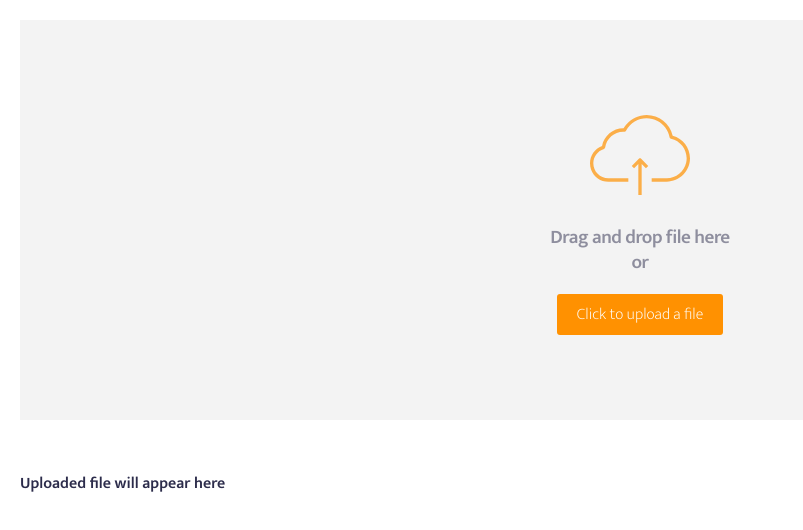
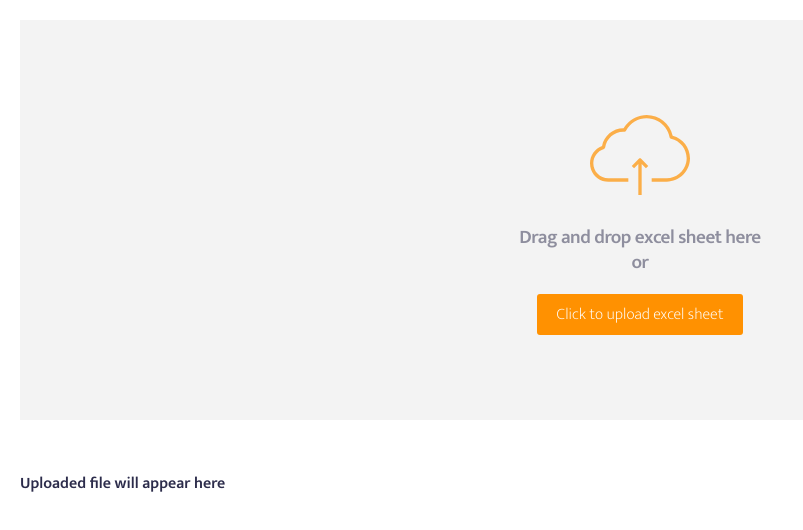
Before and after one commit to Sholanke/tangerine-life-assessment, a plain HTML site: page index.html in a window 1280 px wide. Shown: the whole page, without its empty margins (0-803 px from the left). Drawn offline with nearby package versions, Linux system fonts and the light colour scheme.

Commit message:
fix : accessibility

```diff
--- a/index.html
+++ b/index.html
@@ -20,7 +20,7 @@
     <div class="drop-area" title="drop file here for upload">
       <img src="./img/upload.svg" alt="" srcset="" />
       <p class="description">
-        Drag and drop file here
+        Drag and drop excel sheet here
         <br />
         or
       </p>
@@ -29,7 +29,7 @@
         id="file"
         accept=".csv, application/vnd.openxmlformats-officedocument.spreadsheetml.sheet, application/vnd.ms-excel"
       />
-      <label for="file" class="default-btn">Click to upload a file</label>
+      <label for="file" class="default-btn">Click to upload excel sheet</label>
     </div>
 
     <div class="flex header">
```
